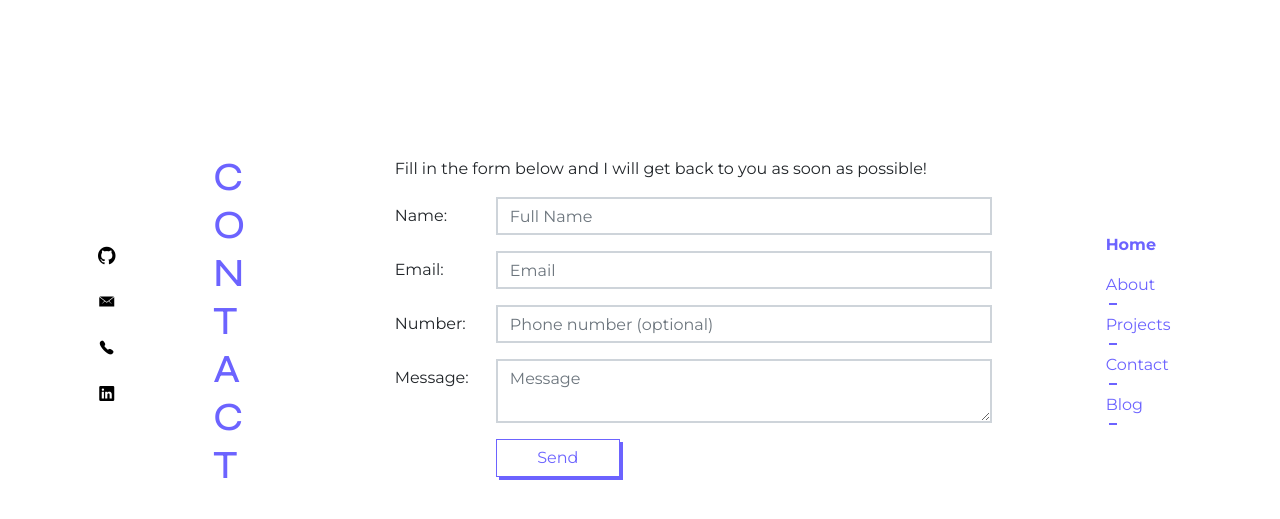
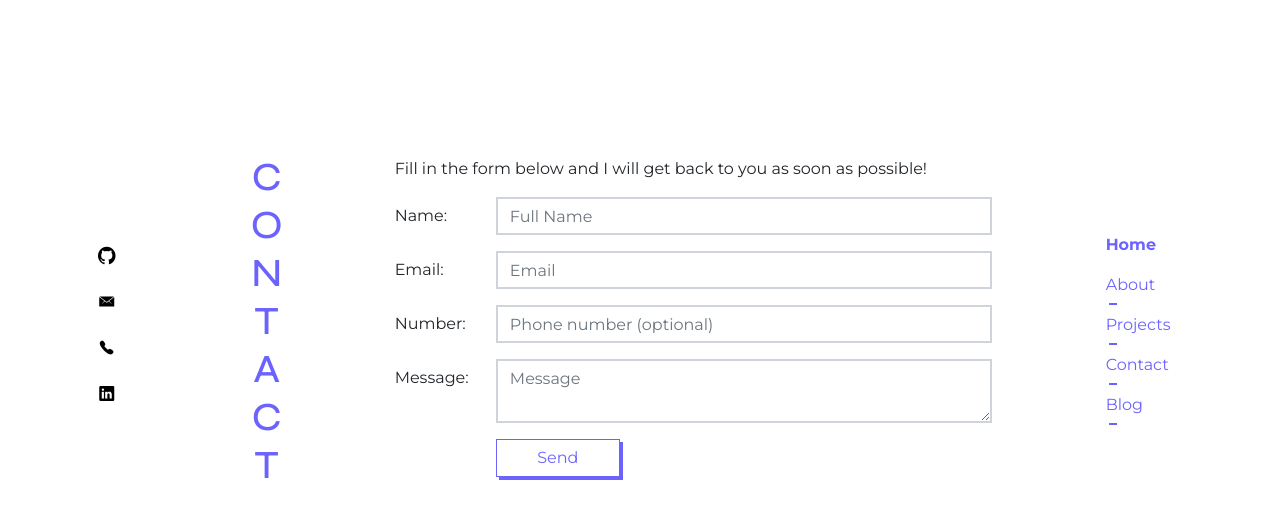
Before and after one commit to noAudio/mrodongo, a Flask app: page /contact in a window 1280 px wide. Shown: the part 55-574 px from the top of the page. Run offline with Flask 2, Linux system fonts and the light colour scheme; some libraries are stand-ins or nearby versions.

Commit message:
Centered text in title column

```diff
--- a/app/static/css/styles.css
+++ b/app/static/css/styles.css
@@ -130,6 +130,8 @@ section .container {
 
 .title-column {
   color: #6C63FF;
+  text-align: center;
+  align-content: flex-start;
 }
 
 .skills li {
@@ -153,6 +155,7 @@ form input:focus, form textarea:focus {
   background-color: #6C63FF!important;
   color: white!important;
   transition: background-color 0.5s;
+  cursor: default;
 }
 
 .custom-checkbox .custom-control-input:checked ~ .custom-control-label::before {
```
